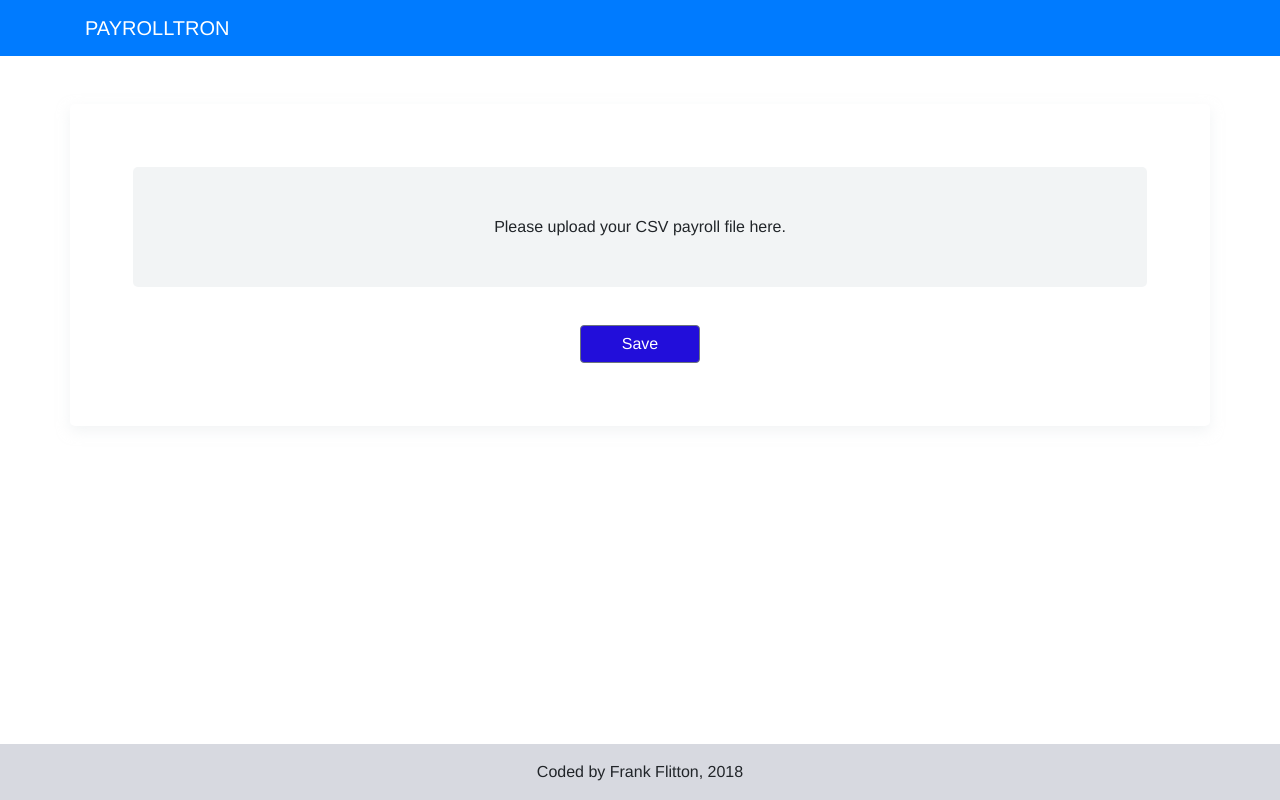
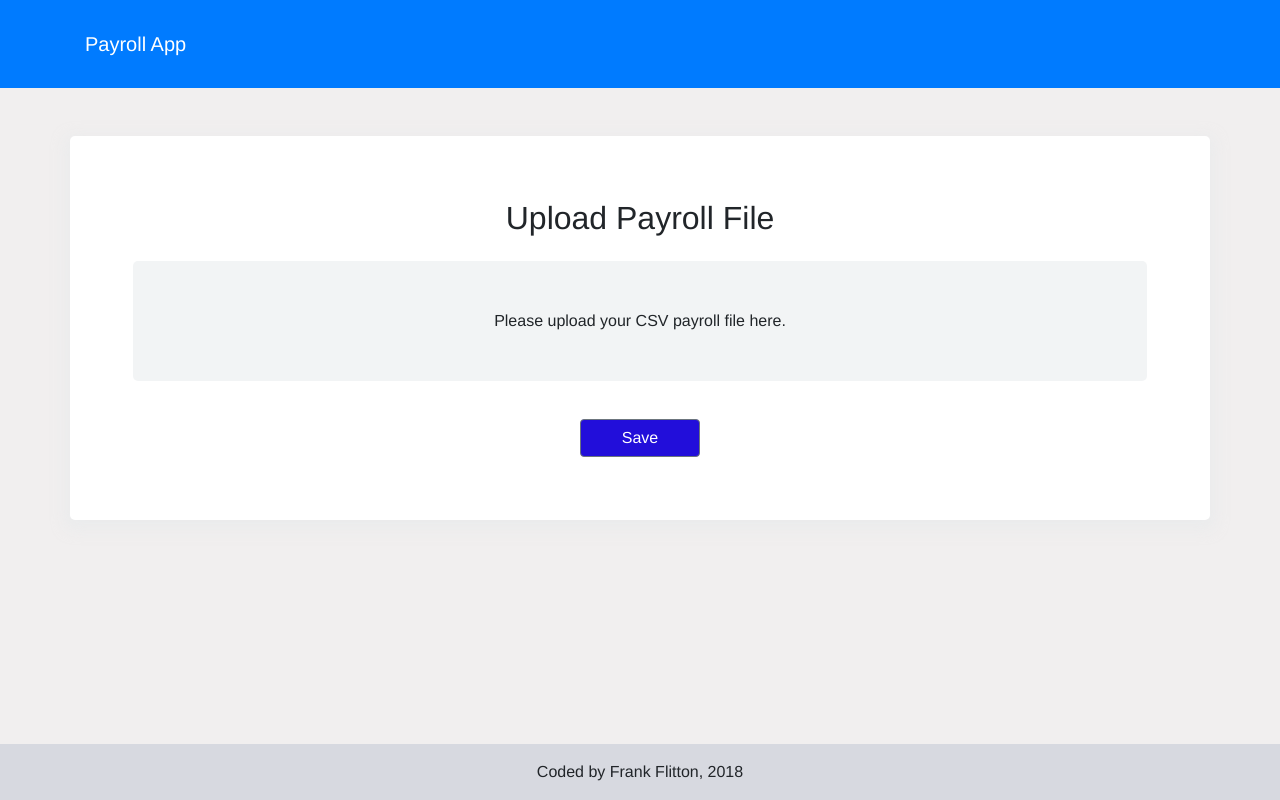
Before and after one commit to FrankFlitton/Payroll-Dashboard, a Vue app in the folder frontend/: page /#/ in a window 1280 px wide. Built offline with nearby package versions, Linux system fonts and the light colour scheme; no server answers.

Commit message:
Finishing Styles

```diff
--- a/frontend/src/App.vue
+++ b/frontend/src/App.vue
@@ -1,9 +1,8 @@
 <template>
   <div id="app" class="d-flex flex-column">
-    <b-navbar toggleable="md" type="dark" variant="primary">
+    <b-navbar toggleable="md" type="dark" variant="primary" class="pt-4 pb-4">
       <b-container>
-        <b-navbar-toggle target="nav_collapse"></b-navbar-toggle>
-        <b-navbar-brand href="#">PAYROLLTRON</b-navbar-brand>
+        <b-navbar-brand href="#">Payroll App</b-navbar-brand>
       </b-container>
     </b-navbar>
 
@@ -29,6 +28,7 @@ export default {
   -webkit-font-smoothing: antialiased;
   -moz-osx-font-smoothing: grayscale;
   text-align: center;
+  background: rgb(241, 239, 239);
 }
 body, #app {
    min-height:100vh;
@@ -36,6 +36,9 @@ body, #app {
 .flex-fill {
    flex:1 1 auto;
 }
+.bg-primary {
+  background: rgb(34, 14, 218) !important;
+}
 footer {
   background: rgb(215, 217, 224)
 }
--- a/frontend/src/components/PayrollDashboard.vue
+++ b/frontend/src/components/PayrollDashboard.vue
@@ -1,11 +1,14 @@
 <template>
   <b-row class="mt-5 mb-5 h-100 d-flex">
-    <b-col class="ui-container p-2 p-sm-5">
+    <b-col class="ui-container p-2 p-sm-5 p-relative">
       <transition name="fade">
         <div
           v-if="showTable && isCompiled"
+          class="report-wrapper p-absolute"
         >
-
+          <h2 class="pb-3">
+            Payroll Report
+          </h2>
           <!-- data table -->
           <vue-good-table
             :columns="columns"
@@ -19,7 +22,8 @@
             }"
             :search-options="{
               enabled: true,
-              placeholder: 'Search this table',
+              placeholder: 'Search by employee number',
+              searchFn: searchEmployees,
             }"
           />
 
@@ -29,6 +33,10 @@
           v-if="!showTable"
           class="file-input-form"
         >
+          <h2 class="pb-3">
+            Upload Payroll File
+          </h2>
+
           <label
             class="file-container p-3 p-sm-5"
             :class="{'error': submitError}"
@@ -140,6 +148,9 @@ export default {
       this.isCompiled = true
 
       return compiledSheet
+    },
+    searchEmployees (row, col, cellValue, searchTerm) {
+      return row.employee === searchTerm
     }
   },
   data () {
@@ -187,16 +198,18 @@ $margin: 15px;
 
 .ui-container {
   background: solid 1px $c-grey;
-  box-shadow: 0px 5px 13px 0px $c-grey;
+  box-shadow: 0px 5px 13px 5px $c-grey;
   border-radius: $b-radius;
   background: white;
 
   // file upload styles
   .file-input-form {
     width: 100%;
-    position: relative;
     overflow: hidden;
     padding: $margin;
+    position: relative !important;
+    width: 100%;
+    top: 0;
     .file-container {
       width: 100%;
       background: $c-grey;
@@ -224,8 +237,46 @@ $margin: 15px;
     }
   }
 }
+.report-wrapper {
+  top: 0;
+  position: relative !important;
+  width: 100%;
+}
+// table style
+.vgt-wrap {
+  .vgt-global-search, {
+    background: $c-grey !important;
+    padding: $margin 0;
+  }
+  .sorting {
+    background: $c-grey !important;
+    padding: $margin $margin;
+  }
+  .vgt-table th.sorting:after {
+    border-bottom-color: $c-primary;
+  }
+  .vgt-table th.sorting:after {
+    border-top-color: $c-primary;
+  }
+  tbody td {
+    padding: $margin $margin;
+  }
+  *:not(.magnifying-glass) {
+    border: none !important;
+  }
+}
+
+// error style
 .error {
   background: $c-error-bg !important;
   color: $c-error-text !important;
 }
+
+// transition animation
+.fade-enter-active, .fade-leave-active {
+  transition: opacity .68s;
+}
+.fade-enter, .fade-leave-to /* .fade-leave-active below version 2.1.8 */ {
+  opacity: 0;
+}
 </style>
```
